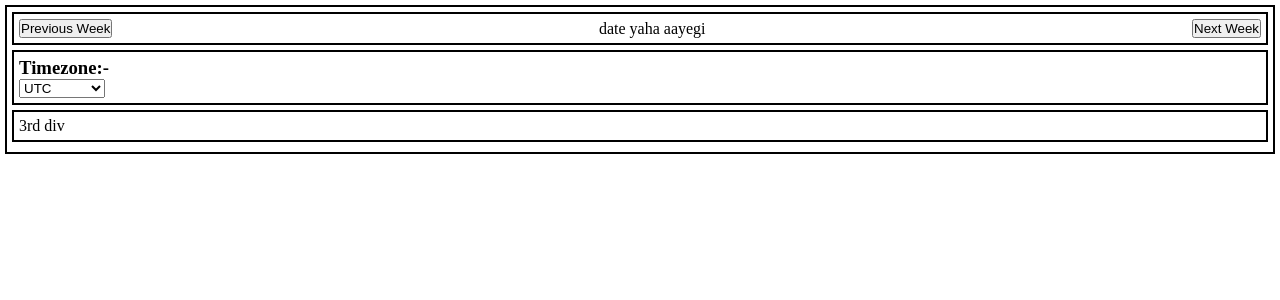
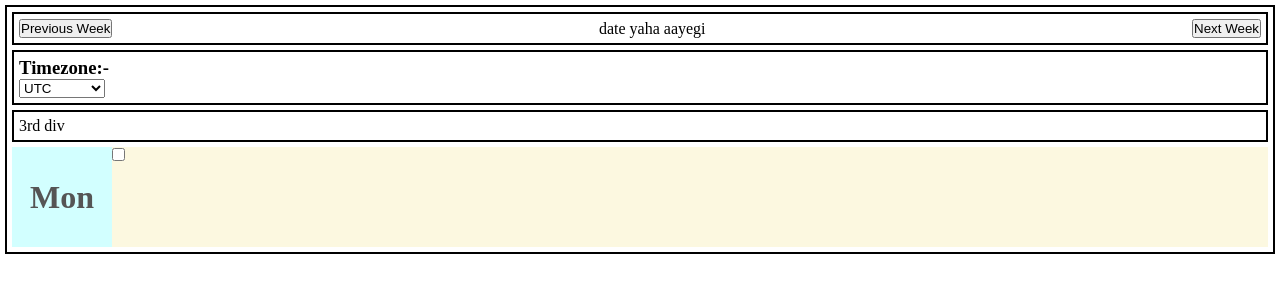
Before and after one commit to shuklarahul000051/react-js-practical, a React (Vite) app: page / in a window 1280 px wide. Shown: the top 300 px of the page. Built offline with nearby package versions, Linux system fonts and the light colour scheme.

Commit message:
feat<wip>: design table ui

```diff
--- a/src/components/table.jsx
+++ b/src/components/table.jsx
@@ -1,7 +1,12 @@
-export default function Table(){
-    return(
+import Weekday from './weekday';
+import "../styles/table.css";
+
+export default function Table() {
+    return (
         <>
             <div style={{ border: "2px solid black", padding: 5, marginBottom: "5px" }}>3rd div</div>
+
+            <Weekday />
         </>
     )
 }
--- /dev/null
+++ b/src/components/weekday.jsx
@@ -0,0 +1,15 @@
+export default function Weekday({ dayName, data }) {
+    return (
+        <div className="weekday-row">
+            <div className="weekday-head">
+                <h1>Mon</h1>
+            </div>
+            <div className="weekday-body">
+                <label>
+
+                    <input type="checkbox" />
+                </label>
+            </div>
+        </div>
+    )
+}
--- /dev/null
+++ b/src/styles/table.css
@@ -0,0 +1,19 @@
+.weekday-row{
+    display: flex;
+    /* flex-direction: column; */
+}
+
+.weekday-head {
+    color: #555555;
+    background-color: #d2ffff;
+    width: 100px;
+    height: 100px;
+    display: flex;
+    align-items: center;
+    justify-content: center;
+}
+
+.weekday-body {
+    flex-grow: 1;
+    background-color: #fcf8e0;
+}
```
